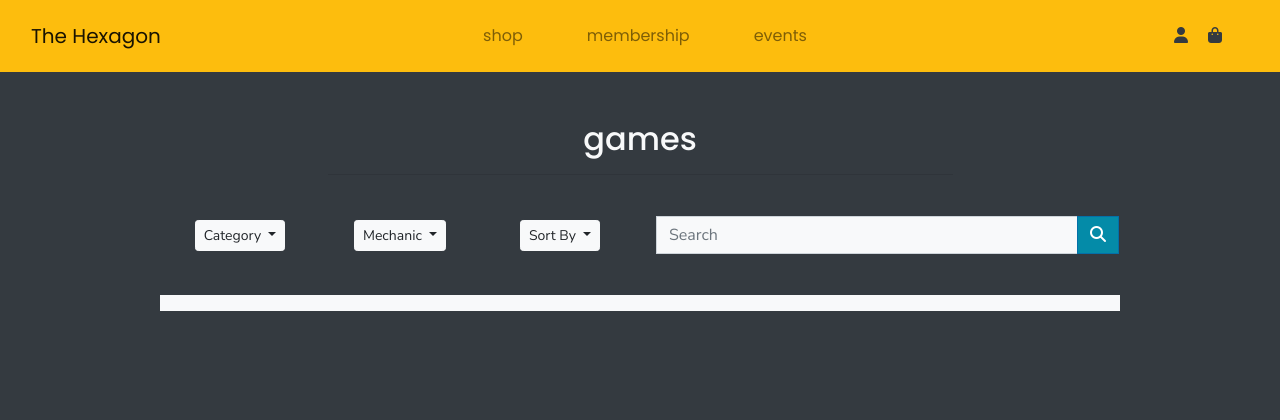
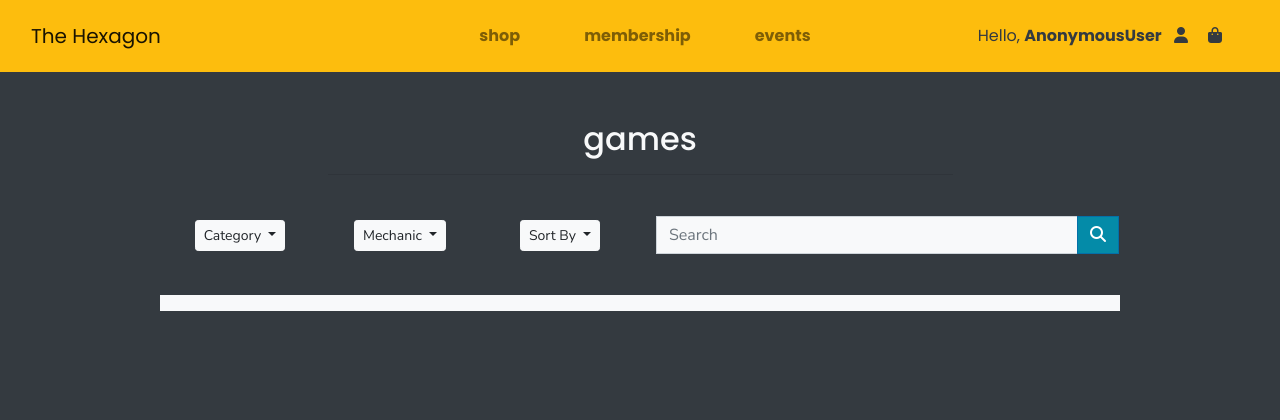
Before and after one commit to BonnieMcb/boardgame, a Django app: page /games/ in a window 1280 px wide. Shown: the top 420 px of the page. Run offline with Django 3.2, Linux system fonts and the light colour scheme; data comes from the database, SQL or seed files in the repository; data that the repository does not hold is empty; some libraries are stand-ins or nearby versions.

Commit message:
Add display username on navbar.

```diff
--- a/games/templates/games/games.html
+++ b/games/templates/games/games.html
@@ -68,8 +68,9 @@
                             <div class="dropdown-menu" aria-labelledby="sort-dropdown">
                                 <a href="?{{ get_params.no_sort }}sort=price&direction=asc" class="dropdown-item">Lowest Price</a>
                                 <a href="?{{ get_params.no_sort }}sort=price&direction=desc" class="dropdown-item">Highest Price</a>
-                                <a href="?{{ get_params.no_sort }}sort=rank&direction=desc" class="dropdown-item ">Rank</a>
-                                <a href="?{{ get_params.no_sort }}sort=weight&direction=asc" class="dropdown-item ">Weight</a>
+                                <a href="?{{ get_params.no_sort }}sort=rank&direction=desc" class="dropdown-item ">Rank (Highest)</a>
+                                <a href="?{{ get_params.no_sort }}sort=weight&direction=desc" class="dropdown-item ">Complexity (Highest)</a>
+                                <a href="?{{ get_params.no_sort }}sort=weight&direction=asc" class="dropdown-item ">Complexity (Lowest)</a>
                             </div>
                         </div>
                     </div>
--- a/templates/includes/navbar.html
+++ b/templates/includes/navbar.html
@@ -7,13 +7,13 @@
         <div class="col-lg-9 collapse navbar-collapse d-lg-flex justify-content-center" id="navbarSupportedContent">
             <div class="col-lg-8">
                 <ul class="navbar-nav d-flex justify-content-center">
-                    <li class="nav-item mx-lg-4 mx-0">
+                    <li class="nav-item mx-lg-4 mx-0 font-weight-bold">
                         <a class="nav-link" href="{% url 'games' %}">shop</a>
                     </li>
-                    <li class="nav-item mx-lg-4 mx-0">
+                    <li class="nav-item mx-lg-4 mx-0 font-weight-bold">
                         <a class="nav-link" href="{% url 'membership' %}">membership</a>
                     </li>
-                    <li class="nav-item mx-lg-4 mx-0">
+                    <li class="nav-item mx-lg-4 mx-0 font-weight-bold">
                         <a class="nav-link" href="{% url 'events' %}">events</a>
                     </li>
                 </ul>
@@ -23,6 +23,7 @@
                     <li class="nav-item">
                         <a class="text-dark nav-link" href="{% url 'profile' %}">
                             <div class="">
+                                <span class="mr-2">Hello, <strong>{{ request.user }}</strong></span>
                                 <i class="fas fa-user mr-1"></i>
                             </div>
                         </a>
```
